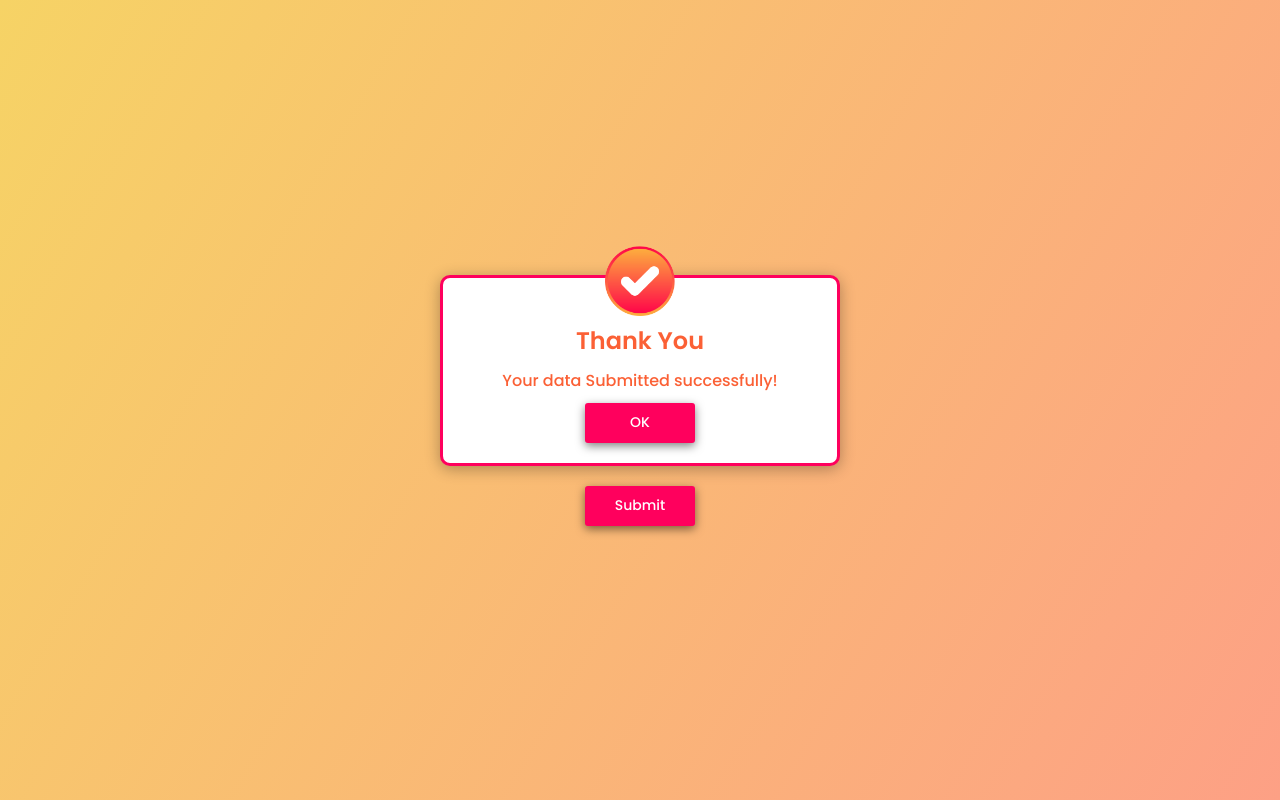
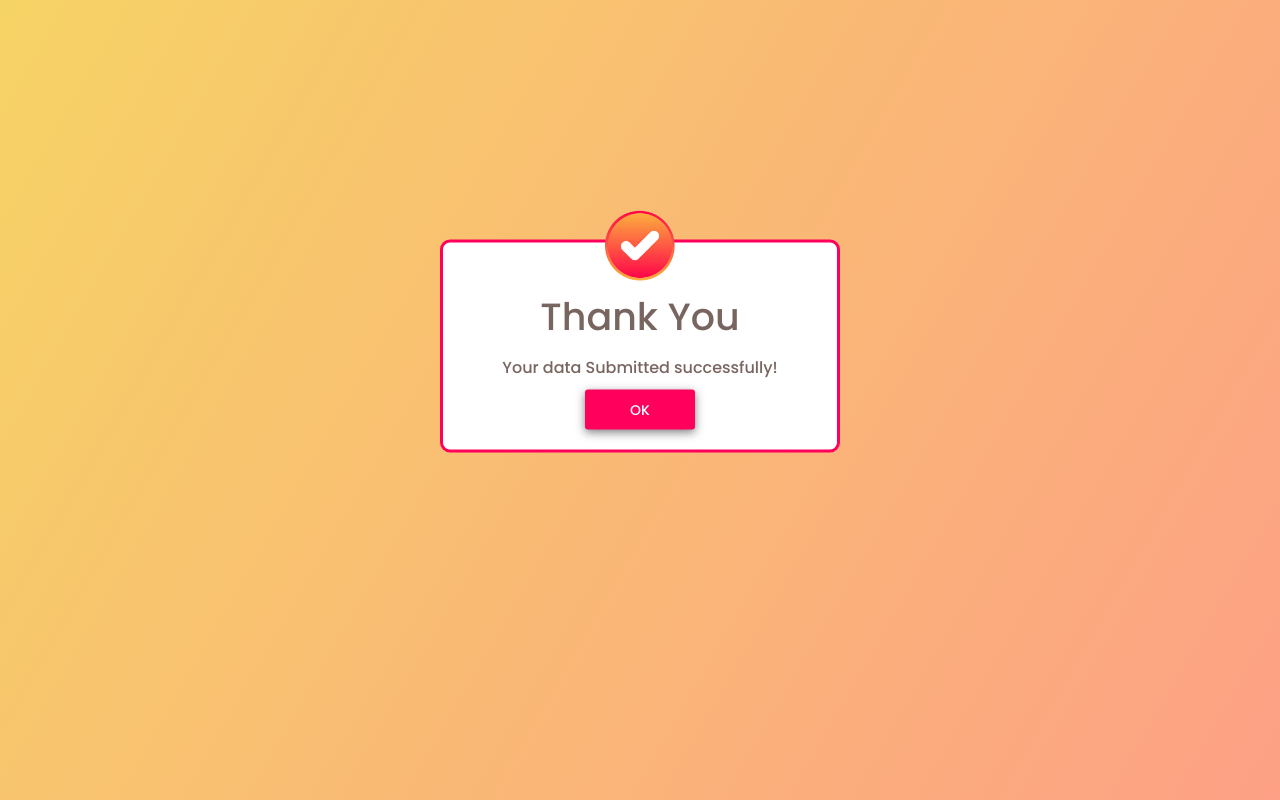
Before and after one commit to BinMamun/PopUp, a plain HTML site: page index.html in a window 1280 px wide. Both pictures are taken after a click on the button "Submit". Drawn offline with Linux system fonts and the light colour scheme.

Commit message:
neccessary javascript and css for the popup

```diff
--- a/index.html
+++ b/index.html
@@ -10,13 +10,14 @@
 
 <body>
   <div class="container">
-    <div class="card">
+
+    <div class="card js-card">
       <img src="./images/check.png">
       <h2>Thank You</h2>
       <p>Your data Submitted successfully!</p>
-      <button class="btn">OK</button>
+      <button class="btn js-ok-button">OK</button>
     </div>
-    <button class="btn">Submit</button>
+    <button class="btn js-popup-btn">Submit</button>
   </div>
 
   <script src="./scripts.js"></script>
--- a/scripts.js
+++ b/scripts.js
@@ -0,0 +1,11 @@
+const popupButton = document.querySelector(".js-popup-btn");
+const card = document.querySelector(".js-card");
+const okButton = document.querySelector(".js-ok-button");
+
+popupButton.addEventListener("click", () => {
+  card.classList.add("open-popup");
+})
+
+okButton.addEventListener("click", () => {
+  card.classList.remove("open-popup");
+})
--- a/styles.css
+++ b/styles.css
@@ -13,23 +13,30 @@
   padding: 1px;
   background-image: linear-gradient(120deg, #f6d365 0%, #fda085 100%);
   position: relative;
-  color: #fb6035;
+  color: #796560;
   display: flex;
   align-items: center;
   justify-content: center;
-  flex-direction: column;
   gap: 20px;
 }
 
 .card {
   width: 400px;
-  height: auto;
-  padding: 20px 30px;
+  background: white;
+  padding: 20px;
   text-align: center;
   border: 3px solid #ff005d;
   border-radius: 10px;
-  background: white;
-  box-shadow: 0 3px 15px rgba(0, 0, 0, 0.3);
+  position: absolute;
+  top: -10%;
+  transform: translate(0%, 0%) scale(5%);
+  visibility: hidden;
+  transition: all 0.5s ease-in-out;
+}
+
+.open-popup {
+  visibility: visible;
+  transform: translate(0%, 150%) scale(100%);
 }
 
 .card img {
@@ -37,9 +44,17 @@
   margin-top: -55px;
 }
 
+.card h2 {
+  font-size: 38px;
+  font-weight: 500;
+}
+
 .card p {
   margin: 10px;
 }
+
+.open-popup {}
+
 
 .btn {
   width: 110px;
```
